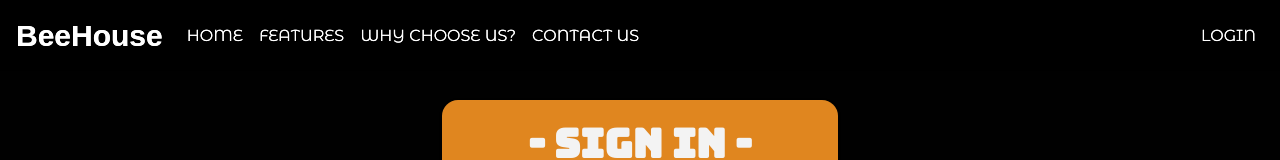
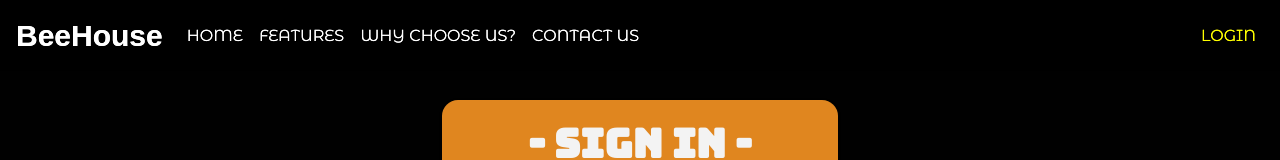
Before and after one commit to nhanvothanh719/boarding-house-management-system, a React (Create React App) app in the folder front-end/: page /login in a window 1280 px wide. Shown: the top 160 px of the page. Built offline with nearby package versions, Linux system fonts and the light colour scheme; no server answers; a web font is replaced by a local one.

Commit message:
Activate link on navbar

```diff
--- a/front-end/src/assets/css/custom.css
+++ b/front-end/src/assets/css/custom.css
@@ -124,33 +124,33 @@
 }
 
 .navItem{
-    text-decoration: dashed !important;
+    text-decoration: none !important;
     font-family: 'Montserrat Alternates', sans-serif;
-    color: #ffffff !important;
+    color: #ffffff;
     font-weight: 300;
     font-size: 16px;
 }
 
 .navItem:hover{
-    text-decoration: dashed !important;
+    text-decoration: none !important;
     font-family: 'Montserrat Alternates', sans-serif;
-    color: yellow !important;
+    color: yellow;
     font-weight: 300;
     font-size: 16px;
 }
 
 .navItemScroll{
-    text-decoration: dashed !important;
+    text-decoration: none !important;
     font-family: 'Montserrat Alternates', sans-serif;
-    color: darkgoldenrod !important;
+    color: darkgoldenrod;
     font-weight: 400;
     font-size: 16px;
 }
 
 .navItemScroll:hover{
-    text-decoration: dashed !important;
+    text-decoration: none !important;
     font-family: 'Montserrat Alternates', sans-serif;
-    color: yellow !important;
+    color: yellow;
     font-weight: 400;
     font-size: 16px;
 }
--- a/front-end/src/common/NavBar.jsx
+++ b/front-end/src/common/NavBar.jsx
@@ -109,10 +109,10 @@ class navBar extends Component {
           <Navbar.Toggle aria-controls="responsive-navbar-nav" />
           <Navbar.Collapse id="responsive-navbar-nav">
             <Nav className="mr-auto">
-              <Nav.Link><NavLink to="/" className={this.state.navBarItem}>HOME</NavLink></Nav.Link>
-              <Nav.Link><NavLink to="/features" className={this.state.navBarItem}>FEATURES</NavLink></Nav.Link>
-              <Nav.Link><NavLink to="/why-choose-us" className={this.state.navBarItem}>WHY CHOOSE US?</NavLink></Nav.Link>
-              <Nav.Link><NavLink to="/contact-us" className={this.state.navBarItem}>CONTACT US</NavLink></Nav.Link>
+              <Nav.Link><NavLink to="/" exact activeStyle={{ "color": "yellow"}} className={this.state.navBarItem}>HOME</NavLink></Nav.Link>
+              <Nav.Link><NavLink to="/features" exact activeStyle={{ "color": "yellow"}} className={this.state.navBarItem}>FEATURES</NavLink></Nav.Link>
+              <Nav.Link><NavLink to="/why-choose-us" exact activeStyle={{ "color": "yellow"}} className={this.state.navBarItem}>WHY CHOOSE US?</NavLink></Nav.Link>
+              <Nav.Link><NavLink to="/contact-us" exact activeStyle={{ "color": "yellow"}} className={this.state.navBarItem}>CONTACT US</NavLink></Nav.Link>
               {/* <NavDropdown title="Dropdown" id="collasible-nav-dropdown">
                 <NavDropdown.Item href="#action/3.1">Action</NavDropdown.Item>
                 <NavDropdown.Item href="#action/3.2">
@@ -128,7 +128,7 @@ class navBar extends Component {
               </NavDropdown> */}
             </Nav>
             <Nav>
-            <Nav.Link><Link to="/login" className={this.state.navBarItem}>LOGIN</Link></Nav.Link>
+            <Nav.Link><NavLink to="/login" exact activeStyle={{ "color": "yellow"}} className={this.state.navBarItem}>LOGIN</NavLink></Nav.Link>
             </Nav>
           </Navbar.Collapse>
         </Navbar>
```
